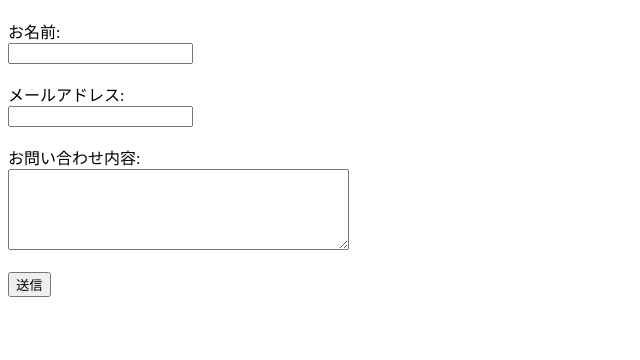
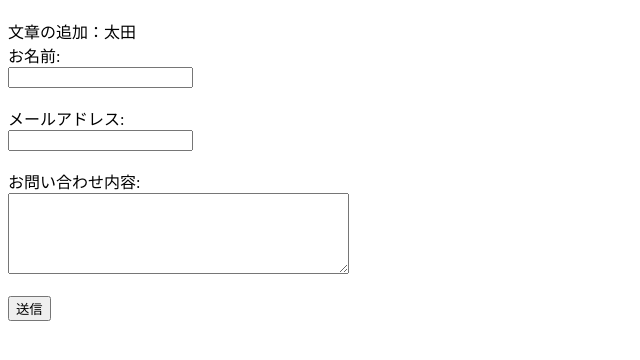
Before and after one commit to YosukeOta-dott/github-project-study, a website: page frontend/index.html in a window 1280 px wide. Shown: the part 70-430 px from the top of the page, without its empty margins (0-640 px from the left). Drawn offline with Linux system fonts and the light colour scheme.

Commit message:
Issue XX 実装完了

```diff
--- a/frontend/index.html
+++ b/frontend/index.html
@@ -8,6 +8,7 @@
   </head>
   <body>
     <h1>お問い合わせフォーム</h1>
+    文章の追加：太田
     <form id="contactForm">
       <label for="name">お名前:</label><br />
       <!-- Issue 1: classを追加する -->
```
